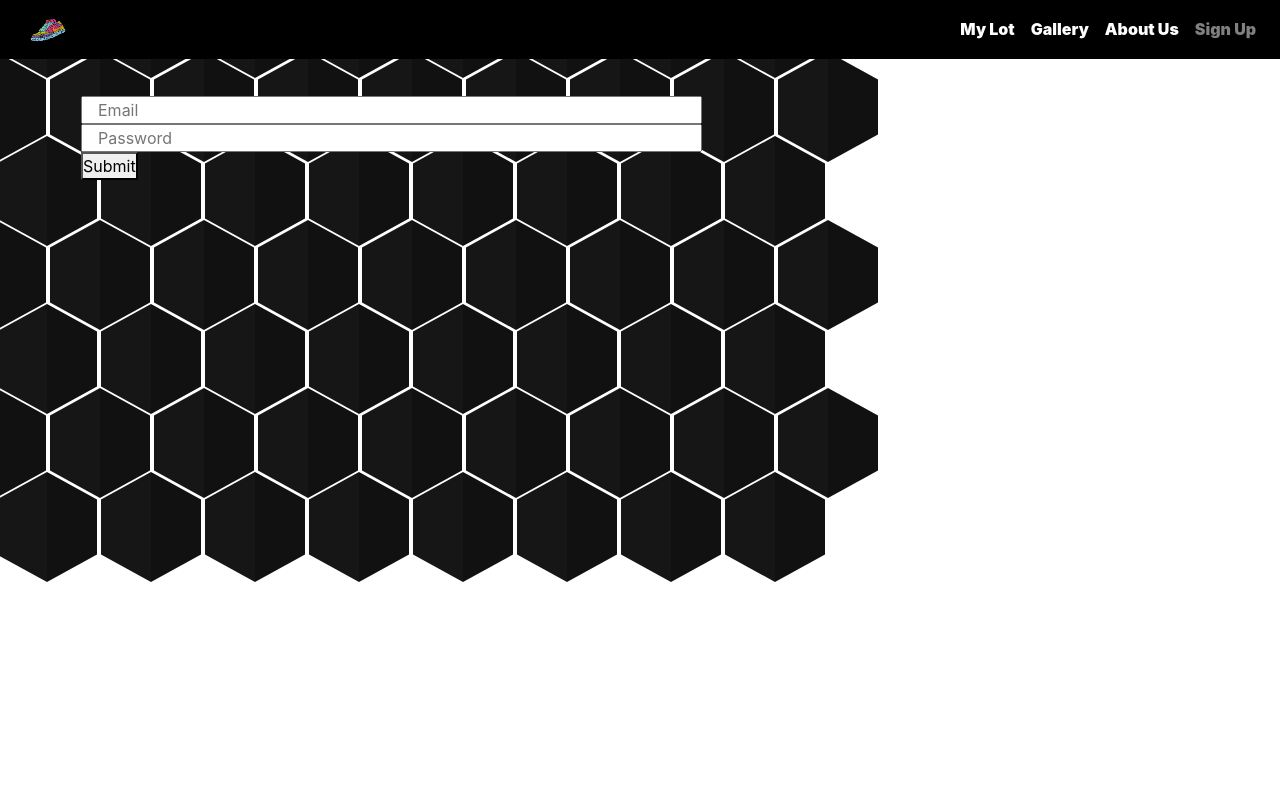
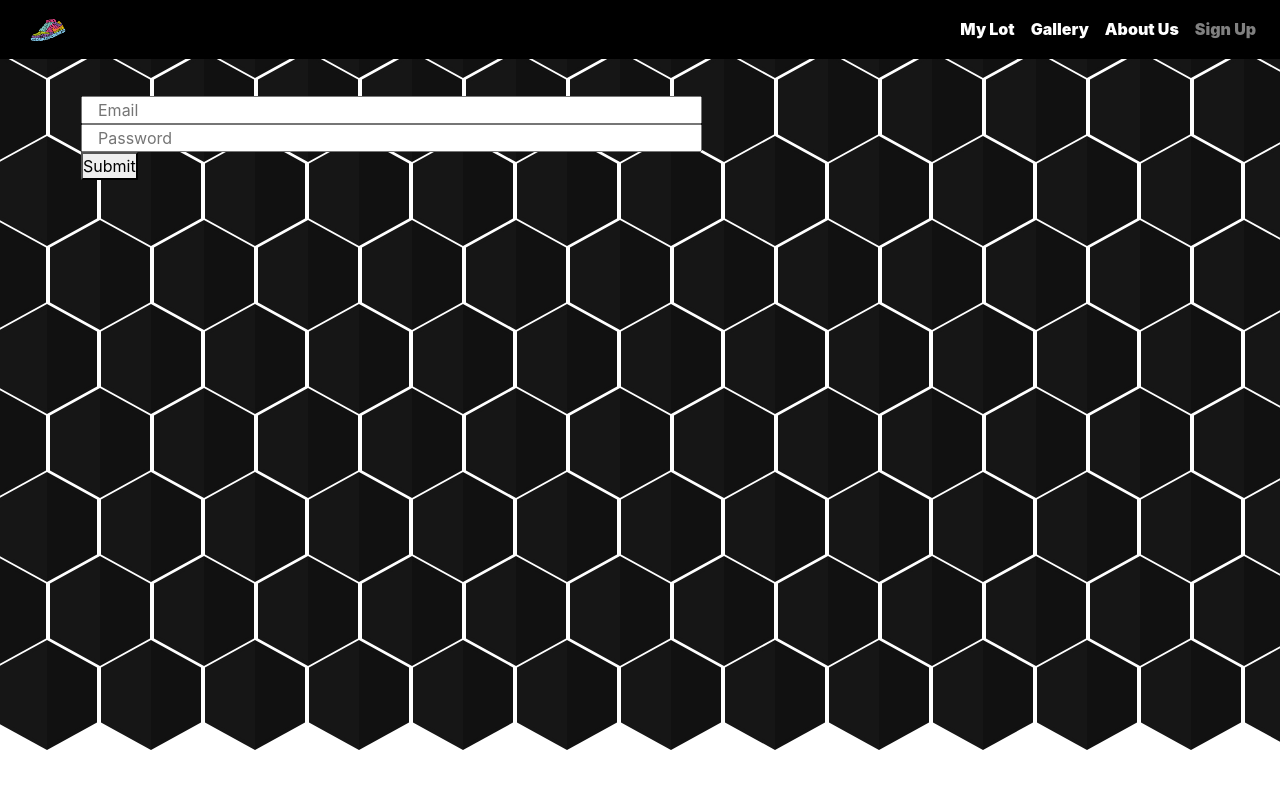
Before and after one commit to All4ara/nvr-slip, a React (Create React App) app in the folder client/: page /login in a window 1280 px wide. Shown: the top 788 px of the page. Built offline with nearby package versions, Linux system fonts and the light colour scheme.

Commit message:
fixed background

```diff
--- a/client/src/components/background.jsx
+++ b/client/src/components/background.jsx
@@ -13,8 +13,20 @@ const Background = () => {
                 <div className="hexagon"></div>
                 <div className="hexagon"></div>
                 <div className="hexagon"></div>
+                <div className="hexagon"></div>
+                <div className="hexagon"></div>
+                <div className="hexagon"></div>
+                <div className="hexagon"></div>
+                <div className="hexagon"></div>
+                <div className="hexagon"></div>
             </div>
             <div className="rowww">
+                <div className="hexagon"></div>
+                <div className="hexagon"></div>
+                <div className="hexagon"></div>
+                <div className="hexagon"></div>
+                <div className="hexagon"></div>
+                <div className="hexagon"></div>
                 <div className="hexagon"></div>
                 <div className="hexagon"></div>
                 <div className="hexagon"></div>
@@ -34,8 +46,22 @@ const Background = () => {
                 <div className="hexagon"></div>
                 <div className="hexagon"></div>
                 <div className="hexagon"></div>
+                <div className="hexagon"></div>
+                <div className="hexagon"></div>
+                <div className="hexagon"></div>
+                <div className="hexagon"></div>
+                <div className="hexagon"></div>
+                <div className="hexagon"></div>
+                <div className="hexagon"></div>
             </div>
             <div className="rowww">
+                <div className="hexagon"></div>
+                <div className="hexagon"></div>
+                <div className="hexagon"></div>
+                <div className="hexagon"></div>
+                <div className="hexagon"></div>
+                <div className="hexagon"></div>
+                <div className="hexagon"></div>
                 <div className="hexagon"></div>
                 <div className="hexagon"></div>
                 <div className="hexagon"></div>
@@ -55,8 +81,22 @@ const Background = () => {
                 <div className="hexagon"></div>
                 <div className="hexagon"></div>
                 <div className="hexagon"></div>
+                <div className="hexagon"></div>
+                <div className="hexagon"></div>
+                <div className="hexagon"></div>
+                <div className="hexagon"></div>
+                <div className="hexagon"></div>
+                <div className="hexagon"></div>
+                <div className="hexagon"></div>
             </div>
             <div className="rowww">
+                <div className="hexagon"></div>
+                <div className="hexagon"></div>
+                <div className="hexagon"></div>
+                <div className="hexagon"></div>
+                <div className="hexagon"></div>
+                <div className="hexagon"></div>
+                <div className="hexagon"></div>
                 <div className="hexagon"></div>
                 <div className="hexagon"></div>
                 <div className="hexagon"></div>
@@ -76,6 +116,48 @@ const Background = () => {
                 <div className="hexagon"></div>
                 <div className="hexagon"></div>
                 <div className="hexagon"></div>
+                <div className="hexagon"></div>
+                <div className="hexagon"></div>
+                <div className="hexagon"></div>
+                <div className="hexagon"></div>
+                <div className="hexagon"></div>
+                <div className="hexagon"></div>
+                <div className="hexagon"></div>
+            </div>
+            <div className="rowww">
+                <div className="hexagon"></div>
+                <div className="hexagon"></div>
+                <div className="hexagon"></div>
+                <div className="hexagon"></div>
+                <div className="hexagon"></div>
+                <div className="hexagon"></div>
+                <div className="hexagon"></div>
+                <div className="hexagon"></div>
+                <div className="hexagon"></div>
+                <div className="hexagon"></div>
+                <div className="hexagon"></div>
+                <div className="hexagon"></div>
+                <div className="hexagon"></div>
+                <div className="hexagon"></div>
+                <div className="hexagon"></div>
+                <div className="hexagon"></div>
+            </div>
+            <div className="roww">
+                <div className="hexagon"></div>
+                <div className="hexagon"></div>
+                <div className="hexagon"></div>
+                <div className="hexagon"></div>
+                <div className="hexagon"></div>
+                <div className="hexagon"></div>
+                <div className="hexagon"></div>
+                <div className="hexagon"></div>
+                <div className="hexagon"></div>
+                <div className="hexagon"></div>
+                <div className="hexagon"></div>
+                <div className="hexagon"></div>
+                <div className="hexagon"></div>
+                <div className="hexagon"></div>
+                <div className="hexagon"></div>
             </div>
         </div>
     );
--- a/client/src/components/login.jsx
+++ b/client/src/components/login.jsx
@@ -46,7 +46,7 @@ const Login = () => {
             <div className="row">
                 <form onSubmit={loginUserHandler}>
                     <input className="col-12" type="text" name="email" value={username.email} placeholder="Email" onChange={handleUserChange}></input>
-                    <input className="col-12" type="text" name="password" value={username.password} placeholder="Password" onChange={handleUserChange}></input>
+                    <input className="col-12" type="password" name="password" value={username.password} placeholder="Password" onChange={handleUserChange}></input>
                     <button type="submit">Submit</button>
                 </form>
             </div>
--- a/client/src/components/signup.jsx
+++ b/client/src/components/signup.jsx
@@ -49,7 +49,7 @@ const Adduser = () => {
                     <input className="col-12" type="text" name="firstName" value={username.firstName} placeholder="First Name" onChange={handleUserChange}></input>
                     <input className="col-12" type="text" name="lastName" value={username.lastName} placeholder="Last Name" onChange={handleUserChange}></input>
                     <input className="col-12" type="text" name="email" value={username.email} placeholder="Email" onChange={handleUserChange}></input>
-                    <input className="col-12" type="text" name="password" value={username.password} placeholder="Password" onChange={handleUserChange}></input>
+                    <input className="col-12" type="password" name="password" value={username.password} placeholder="Password" onChange={handleUserChange}></input>
 
 
                     <button type="submit">Submit</button>
--- a/client/src/components/sneakerList.jsx
+++ b/client/src/components/sneakerList.jsx
@@ -37,8 +37,8 @@ const SneakerList = () => {
     }
 
     return (
-        <div className="kick-list container m-5">
-            <div className="d-flex justify-content-between flex-row">
+        <div className="kick-list container-fluid mt-5">
+            <div className="d-flex justify-content-around flex-row">
 
                 <ShowKicks />
             </div>
```
Also changed, not shown: 1 other file (tests, documents, lock files or other folders).
